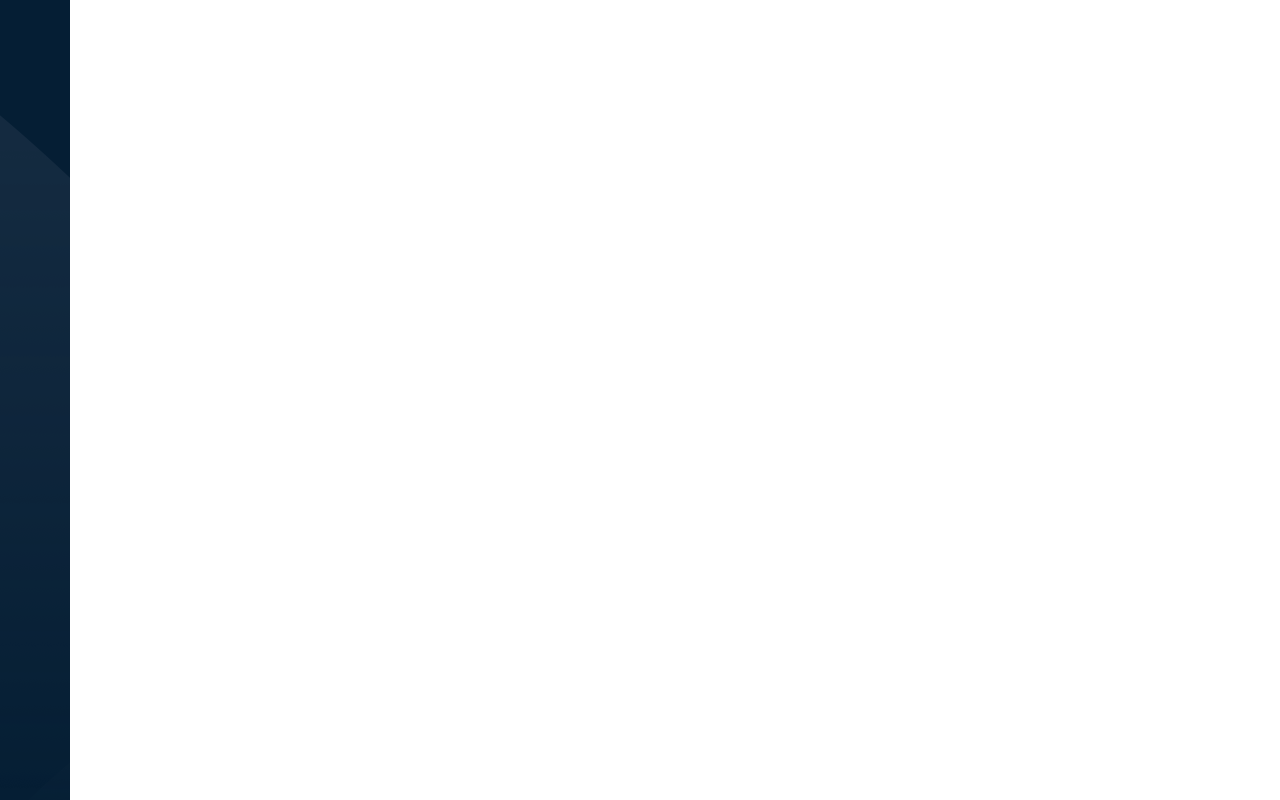
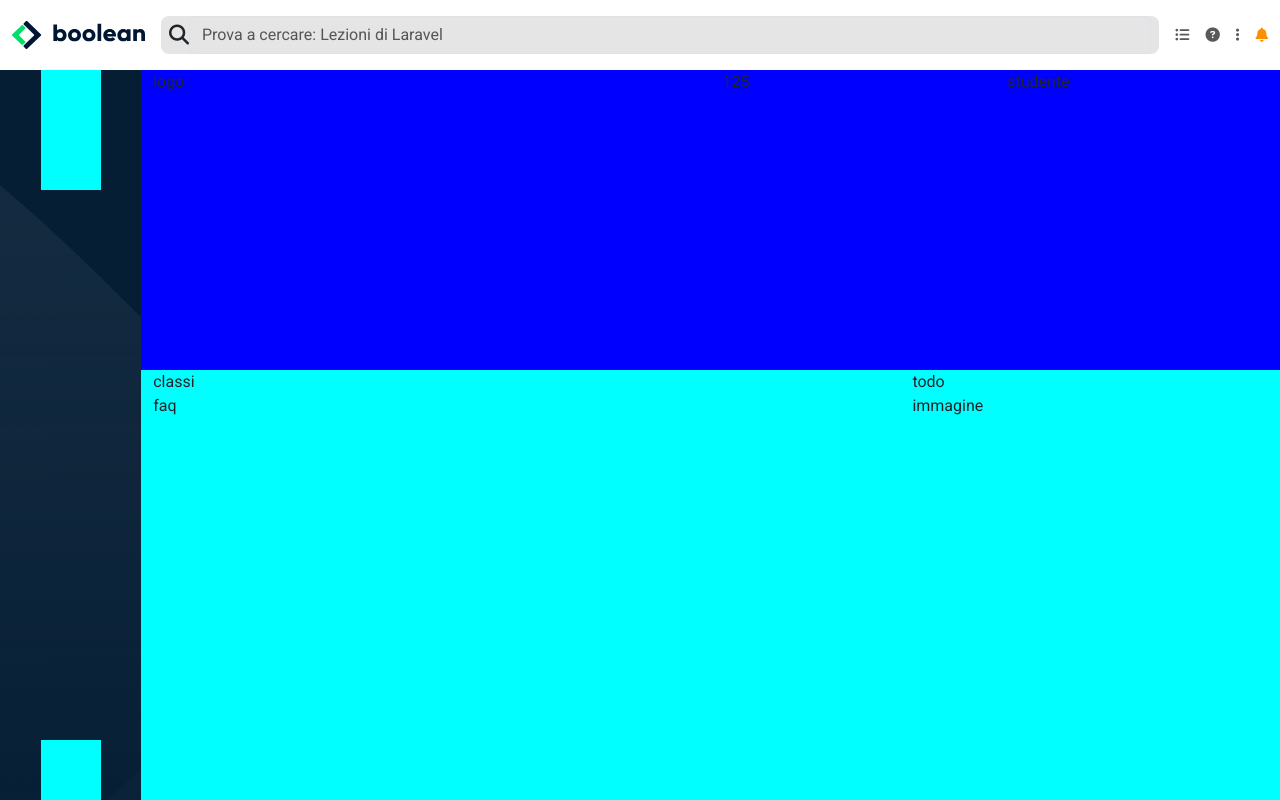
Before and after one commit to FilippoFoti/html-css-bootstrap-dashboard, a plain HTML site: page index.html in a window 1280 px wide. Drawn offline with nearby package versions, Linux system fonts and the light colour scheme.

Commit message:
Completato header

```diff
--- a/css/responsive.css
+++ b/css/responsive.css
@@ -0,0 +1,18 @@
+/* MOBILE SM */
+
+
+
+/* TABLET MD */
+
+
+
+
+/* DESKTOP LG */
+@media screen and (min-width: 992px) {
+
+    /* SIDEBAR */
+    .sidebar {
+        width: 150px;
+    }
+
+}
--- a/css/style.css
+++ b/css/style.css
@@ -13,22 +13,99 @@ img {
 #dashbord {
     width: 100%;
     height: 100vh;
-    display: flex;
-    flex-wrap: wrap;
 }
+
+/* HEADER */
 
 header {
     height: 70px;
+    width: 100%;
     background-color: rgba(248, 249, 250, 1);
-    position: fixed;
-    z-index: 999;
-    top: 70px;
-    left: 0;
 }
 
+.logo-xs {
+    width: 50px;
+}
+
+.navbar {
+    background-color: white;
+    height: 70px;
+}
+
+.search, form {
+    background-color: rgba(229, 229, 229, 1);
+}
+
+form::before {
+    content: "\f002";
+    font-weight: 900;
+    font-family: "Font Awesome 5 Free";
+}
+
+.form-control:focus {
+    border-color: unset;
+    box-shadow: none;
+}
+
+#navbarSupportedContent {
+    display: flex;
+    flex-basis: auto;
+}
+
+header .my_menu-list {
+    list-style-type: none;
+}
+
+header .my_menu-list li a {
+    text-decoration: none;
+    font-size: 0.9rem;
+    color: rgba(91, 88, 88, 1);
+}
+
+header .my_menu-list li .orange {
+    color: rgba(255, 143, 0, 1);
+}
+
+
+
+/* MAIN-CONTENT */
+
+.main-content {
+    height: calc(100% - 70px);
+    width: 100%;
+}
+
+/* SIDEBAR */
+
 .sidebar {
-    /* height: calc(100vh - 70px); */
+    height: 100%;
     width: 70px;
     background-color: rgba(5, 30, 52, 1);
     background-image: url(../img/sidebar-bg.png);
 }
+
+.menu {
+    height: 120px;
+    width: 60px;
+    background-color: aqua;
+}
+
+.settings {
+    height: 60px;
+    width: 60px;
+    background-color: aqua;
+}
+
+/* CONTENT */
+
+.content {
+    width: calc(100% - 70px);
+    height: 100%;
+    background-color: aqua;
+    overflow-y: auto;
+}
+
+.jumbotron {
+    height: 300px;
+    background-color: blue;
+}
--- a/index.html
+++ b/index.html
@@ -30,57 +30,71 @@
         <section id="dashbord">
     <!-- HEADER -->
             <header>
-                <!-- <nav class="navbar navbar-expand-lg bg-body-tertiary">
+                <nav class="navbar navbar-expand-lg h-100">
                     <div class="container-fluid">
-                      <a class="navbar-brand" href="#">
-                        <img class="d-lg-none" src="img/mobile-logo.png" alt="Logo">
+                      <a class="navbar-brand p-0" href="#">
+                        <img class="logo-xs d-lg-none" src="img/mobile-logo.png" alt="Logo">
                         <img class="d-none d-lg-block" src="img/logo.svg" alt="Logo">
                       </a>
                       <div class="collapse navbar-collapse" id="navbarSupportedContent">
-                        <ul class="navbar-nav me-auto mb-2 mb-lg-0">
-                          <li class="nav-item">
-                            <a class="nav-link active" aria-current="page" href="#">Home</a>
+                        <form class="d-flex flex-grow-1 align-items-center fs-5 rounded-3 px-2" role="search">
+                            <input class="search form-control" type="search" placeholder="Prova a cercare: Lezioni di Laravel" aria-label="Search">
+                        </form>
+                      </div>
+                        <nav class="header-menu">
+                            <ul class="my_menu-list d-flex justify-content-end m-0 p-0 ms-2">
+                                <li class="mx-2 d-none d-lg-block">
+                                    <a href=""><i class="fa-solid fa-list-ul"></i></a>
                                 </li>
-                          <li class="nav-item">
-                            <a class="nav-link" href="#">Link</a>
+                                <li class="mx-2 d-none d-lg-block">
+                                    <a href=""><i class="fa-solid fa-circle-question"></i></a>
                                 </li>
-                          <li class="nav-item dropdown">
-                            <a class="nav-link dropdown-toggle" href="#" role="button" data-bs-toggle="dropdown" aria-expanded="false">
-                              Dropdown
-                            </a>
-                            <ul class="dropdown-menu">
-                              <li><a class="dropdown-item" href="#">Action</a></li>
-                              <li><a class="dropdown-item" href="#">Another action</a></li>
-                              <li><hr class="dropdown-divider"></li>
-                              <li><a class="dropdown-item" href="#">Something else here</a></li>
-                            </ul>
+                                <li class="mx-2 d-none d-lg-block">
+                                    <a href=""><i class="fa-solid fa-ellipsis-vertical"></i></a>
                                 </li>
-                          <li class="nav-item">
-                            <a class="nav-link disabled">Disabled</a>
+                                <li class="mx-2 me-0">
+                                    <a class="orange" href=""><i class="fa-solid fa-bell"></i></a>
                                 </li>
                             </ul>
-                        <form class="d-flex" role="search">
-                          <input class="form-control me-2" type="search" placeholder="Search" aria-label="Search">
-                          <button class="btn btn-outline-success" type="submit">Search</button>
-                        </form>
+                        </nav>
                     </div>
-                    </div>
-                  </nav> -->
+                  </nav>
             </header>
     <!-- /HEADER -->
 
+        <div class="main-content d-flex">
         <!-- SIDEBAR -->
-            <section class="sidebar">
-
+                <section class="sidebar d-flex align-items-center justify-content-between flex-column">
+                    <div class="menu"></div>
+                    <div class="settings"></div>
                 </section>
         <!-- /SIDEBAR -->
 
         <!-- CONTENT -->
                 <section class="content">
-
+                    <div class="jumbotron">
+                        <div class="container">
+                            <div class="row">
+                                <div class="col-12 col-md-4 col-lg-6 order-1 order-md-0">logo</div>
+                                <div class="col-12 col-md-4 col-lg-3 order-2 order-md-1">125</div>
+                                <div class="col-12 col-md-4 col-lg-3 order-0 order-md-2">studente</div>
+                            </div>
+                        </div>
+                    </div>
+                    <div class="content-table">
+                        <div class="container">
+                            <div class="row">
+                                <div class="col-12 col-lg-8 order-lg-0">classi</div>
+                                <div class="col-12 col-lg-8 order-lg-2">faq</div>
+                                <div class="col-12 col-lg-4 order-lg-1">todo</div>
+                                <div class="col-12 col-lg-4 order-lg-3">immagine</div>
+                            </div>
+                        </div>
+                    </div>
                 </section>
         <!-- /CONTENT -->
             </section>
+        </div>
     </main>
     <!-- /MAIN -->
 
```
Lines whose indentation alone changed are shown as unchanged.
